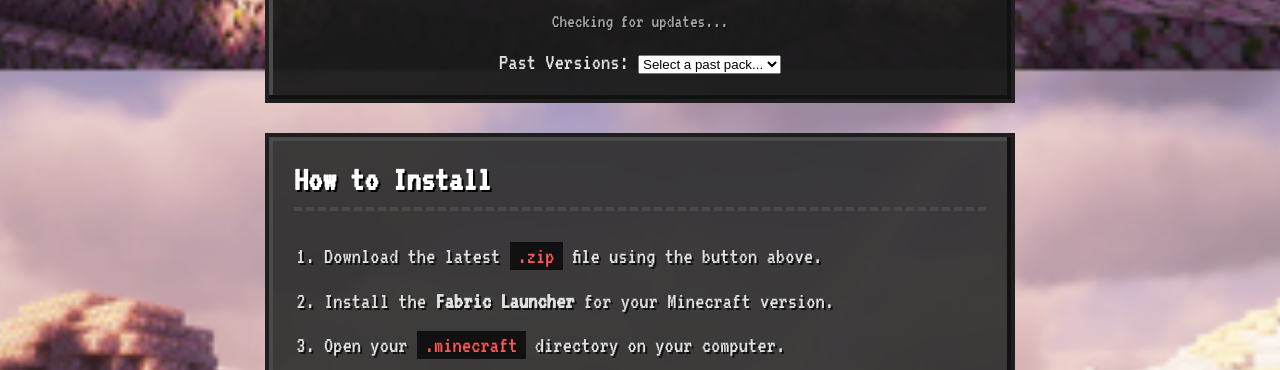
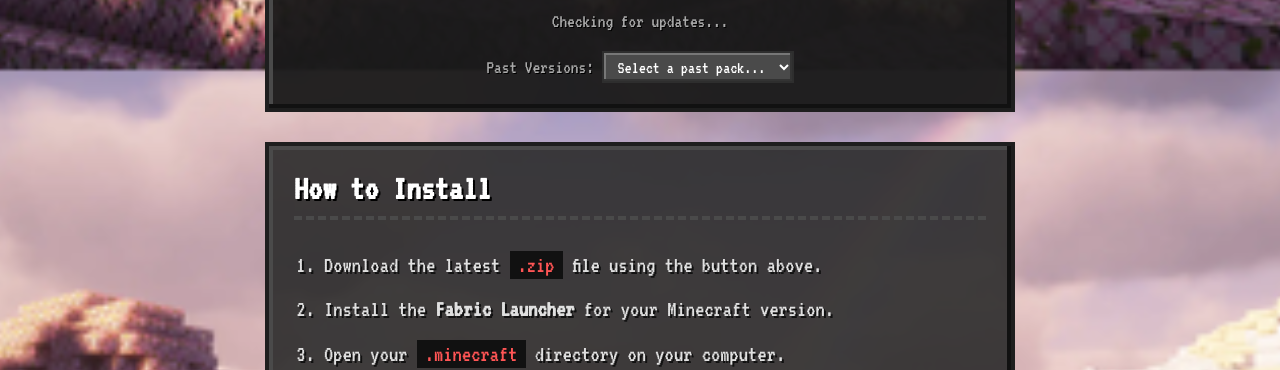
Before and after one commit to FlourishVanilla/flourishvanilla.github.io, a plain HTML site: page index.html in a window 1280 px wide. Shown: the part 730-1100 px from the top of the page. Drawn offline with Linux system fonts and the light colour scheme; no server answers.

Commit message:
Update style.css

```diff
--- a/style.css
+++ b/style.css
@@ -1,7 +1,7 @@
 @import url('https://fonts.googleapis.com/css2?family=VT323&display=swap');
 
 body {
-    /* Uses your custom image as the fixed, full-screen background */
+    /* Uses your uploaded image as the fixed, full-screen background */
     background-image: url('image_a7aee9.png');
     background-size: cover;
     background-position: center;
@@ -43,7 +43,7 @@ h1 {
 }
 
 section {
-    /* Made transparent (rgba) so your background image looks great underneath */
+    /* Transparent panels so the uploaded background peeks through */
     background-color: rgba(44, 44, 44, 0.9);
     border: 4px solid #1e1e1e;
     box-shadow: inset -4px -4px 0px #111, inset 4px 4px 0px #4a4a4a;
@@ -81,6 +81,7 @@ code {
     font-family: inherit;
 }
 
+/* Download Block & Minecraft Buttons */
 .download-box {
     text-align: center;
     background-color: rgba(26, 26, 26, 0.95);
@@ -119,6 +120,33 @@ code {
     text-shadow: 1px 1px 0px #000;
 }
 
+/* Past versions dropdown styling */
+.past-versions-container {
+    margin-top: 20px;
+    font-size: 1.2rem;
+}
+
+.past-label {
+    color: #aaa;
+    text-shadow: 1px 1px 0px #000;
+}
+
+#past-versions-select {
+    background-color: #4a4a4a;
+    color: #fff;
+    font-family: 'VT323', monospace;
+    font-size: 1.1rem;
+    padding: 4px 10px;
+    border: 2px solid #2e2e2e;
+    box-shadow: inset -2px -2px 0px #333, inset 2px 2px 0px #777;
+    cursor: pointer;
+    outline: none;
+}
+
+#past-versions-select:hover {
+    background-color: #5a5a5a;
+}
+
 footer {
     text-align: center;
     font-size: 1.1rem;
```
